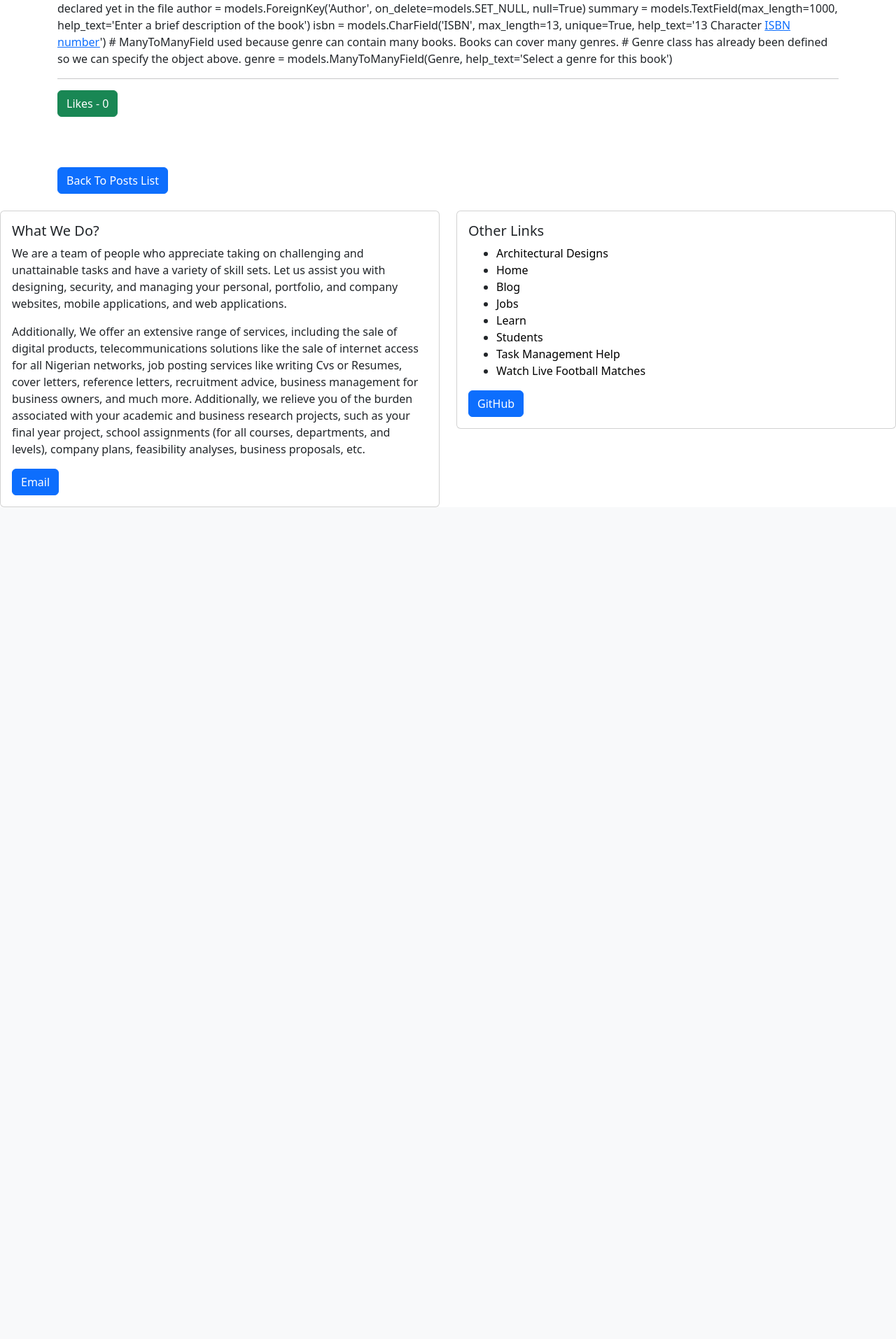
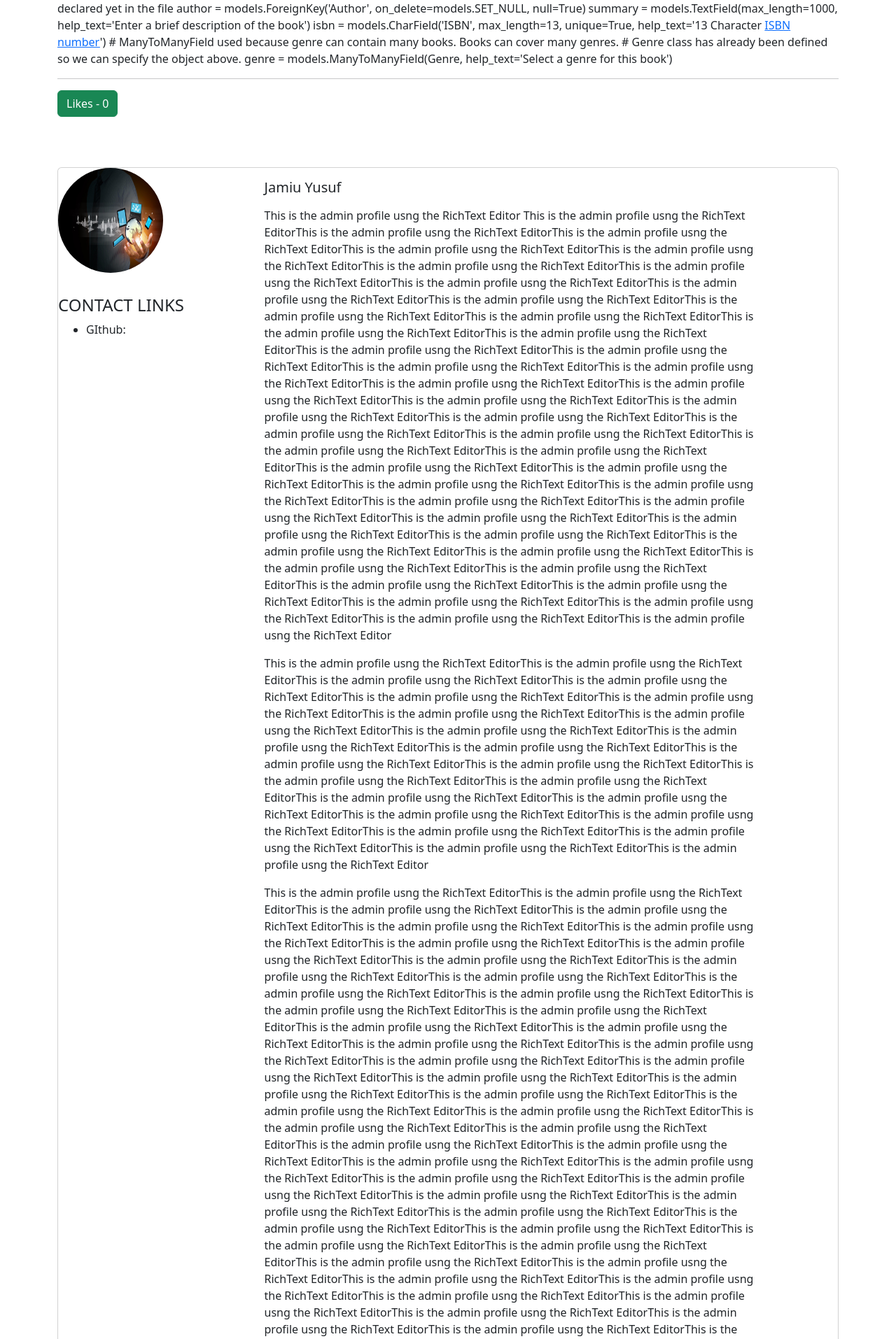
Before and after one commit to hardeex/Content-management-website, a Django app: page /blog/1/ in a window 1280 px wide. Shown: the part 568-2482 px from the top of the page at 70% size. Before the commit the page ends 1293 px from the top, so only its background shows below. Run offline with Django 3.2, Linux system fonts and the light colour scheme; a user stored in the database is signed in; data comes from the database, SQL or seed files in the repository; both versions use the stored data as it was after the commit; some libraries are stand-ins or nearby versions.

Commit message:
making changes to the edit profile and display post

```diff
--- a/account/templates/registration/edit_profile.html
+++ b/account/templates/registration/edit_profile.html
@@ -4,7 +4,10 @@
 {% block body %}
     <h1>Welcome {{object.first_name}} </h1>
     <small> <a href="{% url 'account:password' %}">Click Here</a> to change password or click the change
-         password button below. The change password form do not work any longer.</small>
+         password button below. The change password form do not work any longer.</small> <br><br>
+
+         <h3> Bio </h3>
+         {{ object.profile.bio|safe }}
 
    <br> <br> <div class="form-group">
         <form method="POST">
--- a/account/views.py
+++ b/account/views.py
@@ -4,6 +4,7 @@ from django.contrib.auth.forms import UserCreationForm, UserChangeForm, Password
 from django.urls import reverse_lazy
 from .forms import RegisterForm, EditProfileForm, PasswordChangedForm
 from django.contrib.auth.views import PasswordChangeView
+from . import models
 
 
 class UserRegisterView(generic.CreateView):
--- a/index/admin.py
+++ b/index/admin.py
@@ -5,3 +5,4 @@ from . import models
 admin.site.register(models.JobPost)
 admin.site.register(models.BlogPost)
 admin.site.register(models.BlogCategory)
+admin.site.register(models.Profile)
--- a/index/models.py
+++ b/index/models.py
@@ -52,3 +52,23 @@ class BlogPost(models.Model):
 
     def total_likes(self):
         return self.likes.count()
+
+
+
+class Profile(models.Model):
+    user = models.OneToOneField(User, null=True, on_delete=models.CASCADE)
+    bio = RichTextField(blank=True, null=True)
+    #bio = models.TextField()
+    profile_pic = models.ImageField(null=True, blank=True, upload_to="images/profile/")
+    linkedln_url = models.CharField(max_length=255, blank=True, null=True)
+    facebook_url =  models.CharField(max_length=255, blank=True, null=True)
+    twitter_url= models.CharField(max_length=255, blank=True, null=True)
+    instagram_url =  models.CharField(max_length=255, blank=True, null=True)
+    whatsapp_url= models.CharField(max_length=255, blank=True, null=True)
+    github_url=  models.CharField(max_length=255, blank=True, null=True)
+    website_url= models.CharField(max_length=255, blank=True, null=True)
+
+
+
+    def __str__(self):
+        return str(self.user)
--- a/index/templates/home/blog_details.html
+++ b/index/templates/home/blog_details.html
@@ -25,6 +25,46 @@
                     {% endif %}
                </form> <br><br><br>
 
+               <!--- Author Profile Page
+
+               {{object.author.profile.bio|safe}}
+               <img src="{{object.author.profile.profile_pic.url}}" alt="" srcset="">
+
+               -->
+
+               <div class="card mb-3" >
+                    <div class="row g-0">
+                      <div class="col-md-3">
+                        <img src="{{object.author.profile.profile_pic.url}}" class="rounded-circle" alt="Author profile image" width="150" height="150"  >
+
+                        <div class="contact-links">
+                         <h4>CONTACT LINKS</h4>
+                         <ul>
+                              <li>GIthub: </li>
+                         </ul>
+                        </div>
+                      </div>
+
+                      <div class="col-md-8">
+                        <div class="card-body">
+                          <h5 class="card-title" >{{object.author.first_name|safe}} {{object.author.last_name|safe}}</h5>
+                          <p class="card-text">
+                              {{object.author.profile.bio|safe}}
+                          </p>
+                          <p class="card-text"><small class="text-body-secondary">Last updated 3 mins ago</small></p>
+                        </div>
+                      </div>
+                    </div>
+                  </div>
+
+                  <style>
+                    .contact-links{
+                         margin-top: 2rem;
+                    }
+
+
+                  </style>
+                <!--- End Author Profile Page-->
           {% else %}
                <small>
                <b>Last Updated: </b>  {{object.date}} | <b>Author: </b>  {{object.author.first_name}} {{object.author.last_name}}
@@ -32,7 +72,7 @@
                <p>
                     {{object.content | safe}}
                </p> <hr>
-               <small><a  href="{% url 'login' %}">Login</a> to Like Posts - {{total_likes}} Likes </small> <br><br><br>
+               <small><a  href="{% url 'login' %}">Login</a> to Like Posts and see the author professional summary - {{total_likes}} Likes </small> <br><br><br>
 
           {% endif %}
 
--- a/index/urls.py
+++ b/index/urls.py
@@ -25,4 +25,5 @@ urlpatterns = [
     path('add_category/', AddCategoryView.as_view(), name='add_category'),
     path('category/<str:category_name>/', views.CategoryView, name='category_list'),
     path('view_category/', views.ListCategory, name='view_category'),
+
 ]
--- a/learwithjdd/settings.py
+++ b/learwithjdd/settings.py
@@ -125,6 +125,8 @@ STATIC_URL = '/static/'
 STATICFILES_DIRS = [os.path.join(BASE_DIR,'static/'),]
 LOGIN_REDIRECT_URL = 'index:blog_list'
 LOGOUT_REDIRECT_URL = 'index:home'
+MEDIA_URL = '/media/'
+MEDIA_ROOT= os.path.join(BASE_DIR, 'media')
 
 # Default primary key field type
 # https://docs.djangoproject.com/en/3.2/ref/settings/#default-auto-field
--- a/learwithjdd/urls.py
+++ b/learwithjdd/urls.py
@@ -15,10 +15,8 @@ Including another URLconf
 """
 from django.contrib import admin
 from django.urls import include, path
-#from django.conf.urls import handler404
-#from index.views import PageNotFound
-#from django.views.defaults import page_not_found
-#from index.views import reddirct_to_error_page
+from django.conf import settings
+from django.conf.urls.static import static
 
 urlpatterns = [
     path('admin/', admin.site.urls),
@@ -27,8 +25,4 @@ urlpatterns = [
     path('account/', include('account.urls', namespace='account')),
     #path('<path:not_found>/', page_not_found, name='page_not_found')
     #path('<path:not_found>/', reddirct_to_error_page)
-]
-#handler404 = 'index.views.error_page'
-#handler404 = 'index.views.PageNotFound'
-#handler404 = 'reddirct_to_error_page'
-#handler404 = 'index.vews.reddirct_to_error_page'
+] + static(settings.MEDIA_URL, document_root=settings.MEDIA_ROOT)
```
Also changed, not shown: index/templates/home/blog_list.html (+5 -4 lines), account/models.py (line endings or trailing spaces), account/urls.py (line endings or trailing spaces), db.sqlite3, index/migrations/0021_alter_blogpost_headline_userprofile.py (added), index/migrations/0022_profile_delete_userprofile.py (added), index/migrations/0023_alter_profile_bio.py (added), index/migrations/0024_profile_facebook_url_profile_github_url_and_more.py (added), index/migrations/0025_profile_instagram_url.py (added), media/images/profile/tech.jpg (added).
